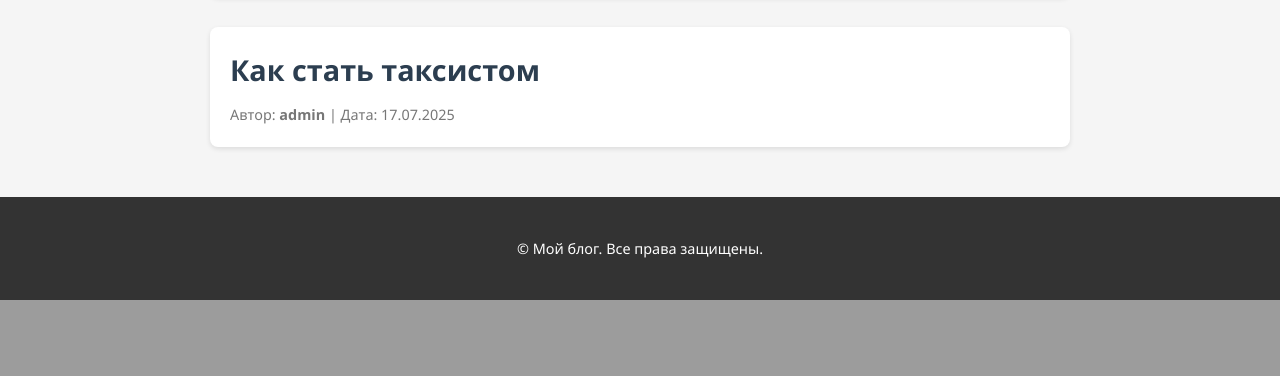
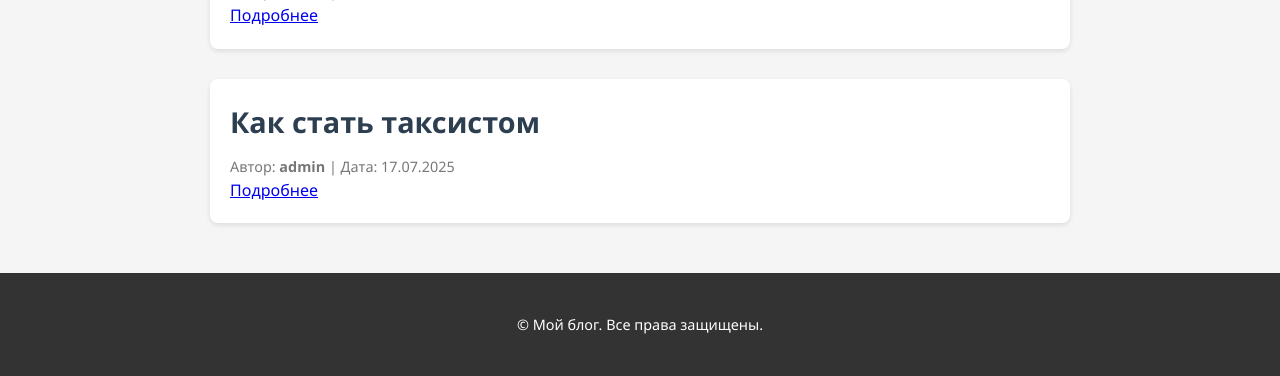
Before and after one commit to AlgoClassWork/blog_project, a Django app: page / in a window 1280 px wide. Shown: the part 1712-2088 px from the top of the page. Before the commit the page ends 2012 px from the top, so only its background shows below. Run offline with Django 5.2, Linux system fonts and the light colour scheme; data comes from the database, SQL or seed files in the repository.

Commit message:
Update post_list.html

```diff
--- a/blog/templates/post_list.html
+++ b/blog/templates/post_list.html
@@ -28,6 +28,7 @@
                     Автор: <strong>{{ post.author }}</strong> |
                     Дата: {{ post.created_at|date:"d.m.Y" }}
                 </p>
+                <a href="{% url 'post_detail' id=post.id %}"> Подробнее </a>
             </div>
         </article>
         {% endfor %}
```
